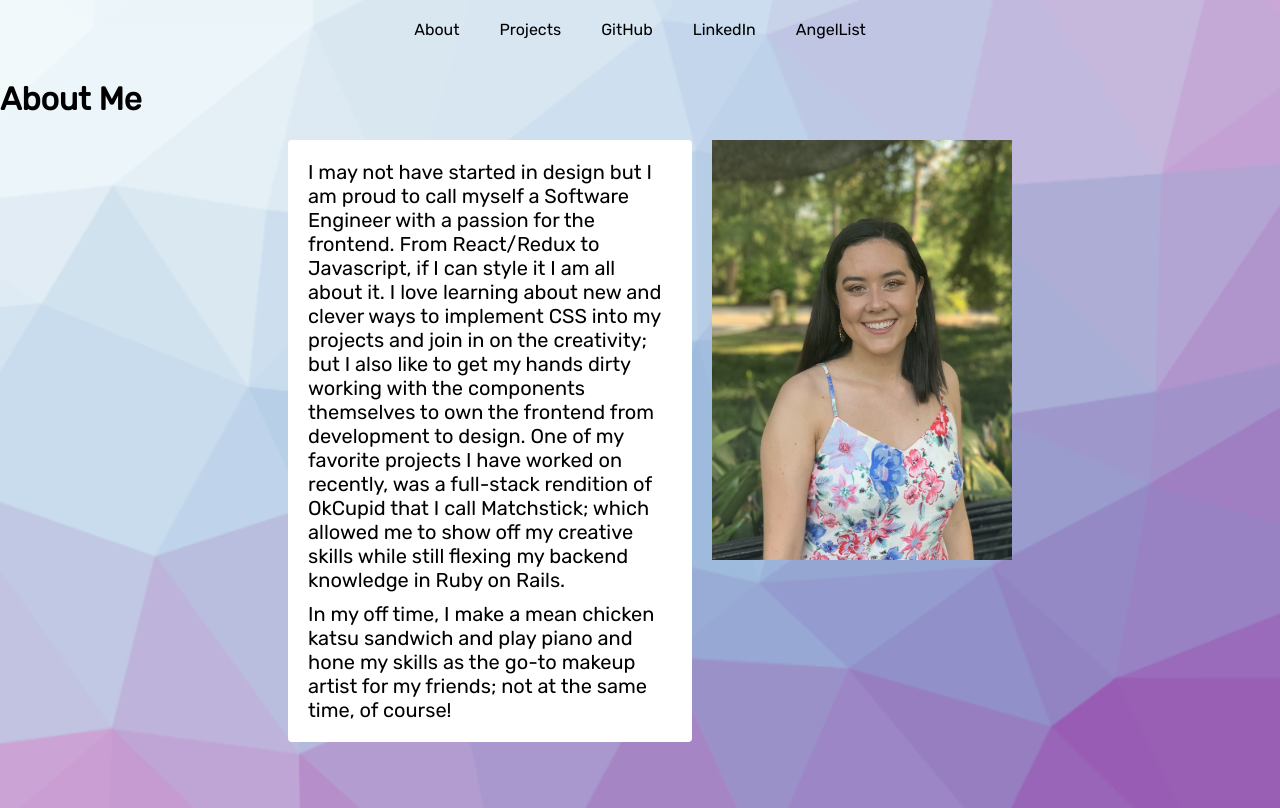
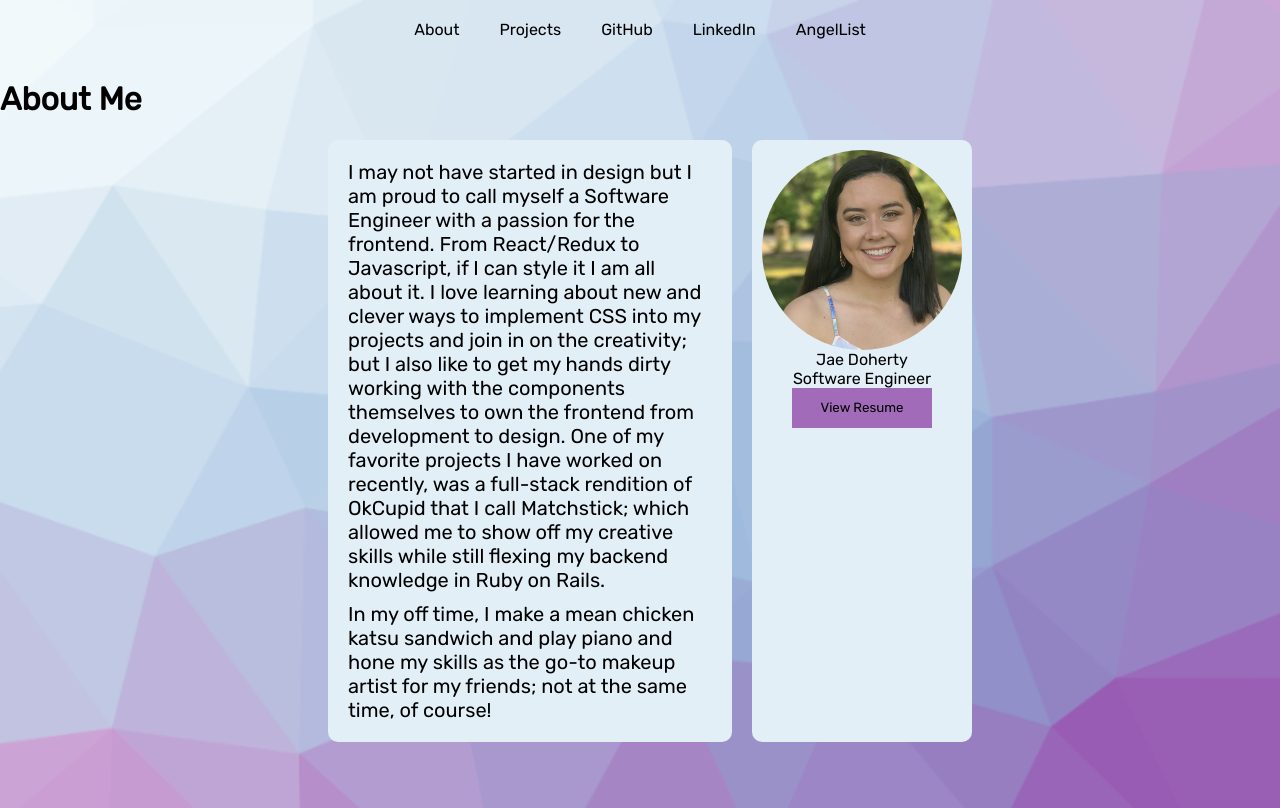
Before and after one commit to jaedoherty/portfolio, a React (Create React App) app: page /#/ in a window 1280 px wide. Built offline with nearby package versions, Linux system fonts and the light colour scheme.

Commit message:
added side profile

```diff
--- a/src/App.css
+++ b/src/App.css
@@ -22,8 +22,8 @@ body {
 
 p {
   margin-top: 0px;
+}
 
-}
 a {
   text-decoration: none;
   color: black;
@@ -32,8 +32,6 @@ a {
 #nav {
   display: flex;
   justify-content: center;
-
-  /* background-image: url(./images/cool-background-nav.png); */
 }
 
 .nav-link {
@@ -42,28 +40,44 @@ a {
 
 #header-img {
   width: 100%;
-  /* height: 50% */
 }
 
 #about {
-  /* padding: 15px; */
   height: 90.9%;
-
 }
 
 #about-description {
   max-width: 30%;
   margin: 0px 20px;
-  border-radius: 4px;
+  border-radius: 10px;
   background-color: white;
   padding: 10px;
   font-size: 20px;
+  background-color:rgb(227,239,247);
 }
 
 #about-bio {
   display: flex;
   justify-content: center;
-  /* align-items: center; */
+}
+
+#about-img {
+  background-color: white;
+  display: flex;
+  flex-direction: column;
+  /* justify-content: center; */
+  align-items: center;
+  padding: 10px;
+  border-radius: 10px;
+  background-color:rgb(227,239,247);
+}
+
+#about-button {
+  border: none;
+  outline: none;
+  height: 40px;
+  width: 140px;
+  background-color: rgb(162,107,186)
 }
 
 #projects {
@@ -71,9 +85,9 @@ a {
 }
 
 #self-img {
-  /* border-radius: 100%; */
-  height: 420px;
-  width: 300px;
+  height: 200px;
+  width: 200px;
+  border-radius: 50%;
 }
 
 #p1 {
--- a/src/components/about.jsx
+++ b/src/components/about.jsx
@@ -3,11 +3,9 @@ import React from 'react';
 const About = () => {
     return (
       <div id="about">
-        {/* <img id="header-img"src="triangles.jpg"/> */}
         <h1 id="about-header">About Me</h1>
         <div id="about-bio">
             <div id="about-description">
-
                 <div id="p1">
                     I may not have started in design but I am proud to call myself a
                     Software Engineer with a passion for the frontend. From React/Redux
@@ -28,6 +26,9 @@ const About = () => {
             </div>
             <div id="about-img">
                 <img id="self-img" src="jae_doherty.jpg"/>
+                <div>Jae Doherty</div>
+                <div>Software Engineer</div>
+                <button id="about-button">View Resume</button>
             </div>
         </div>
       </div>
```
Also changed, not shown: public/jae_doherty.jpg, 1 other file (tests, documents, lock files or other folders).
